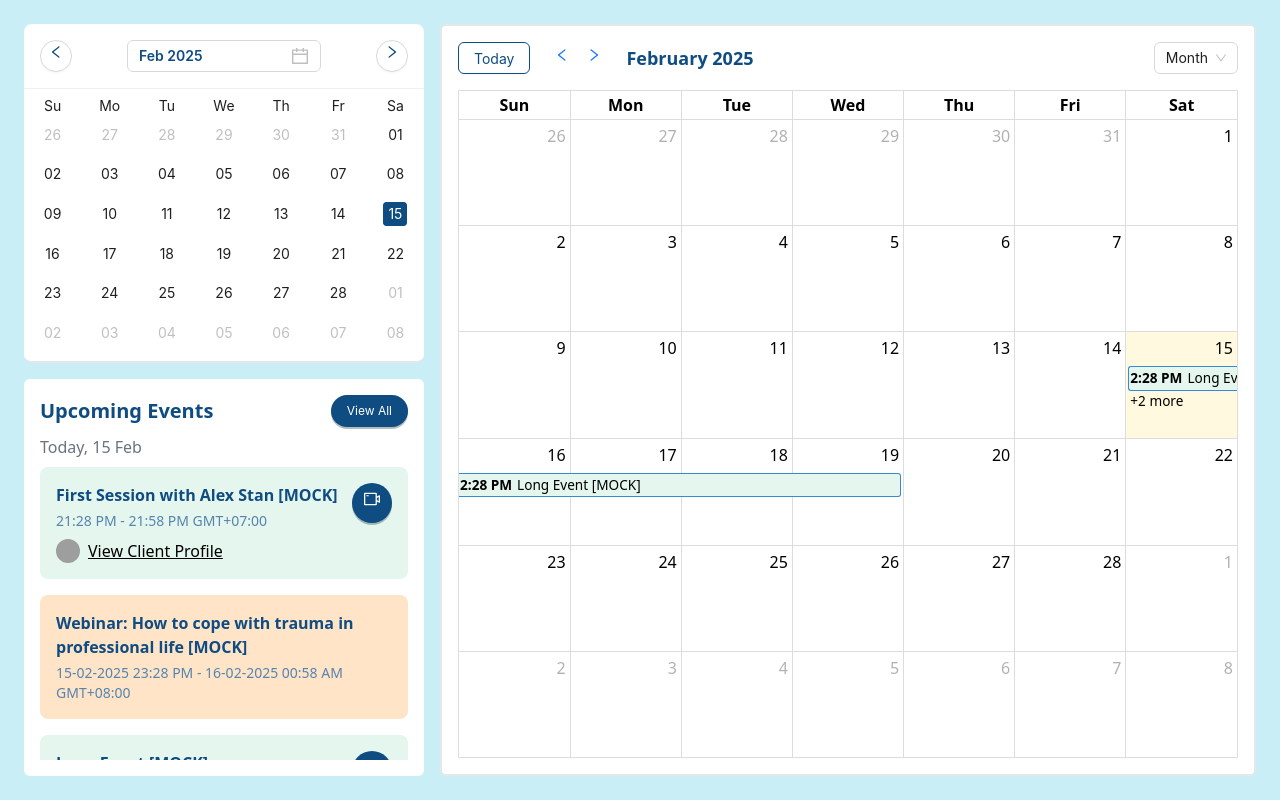
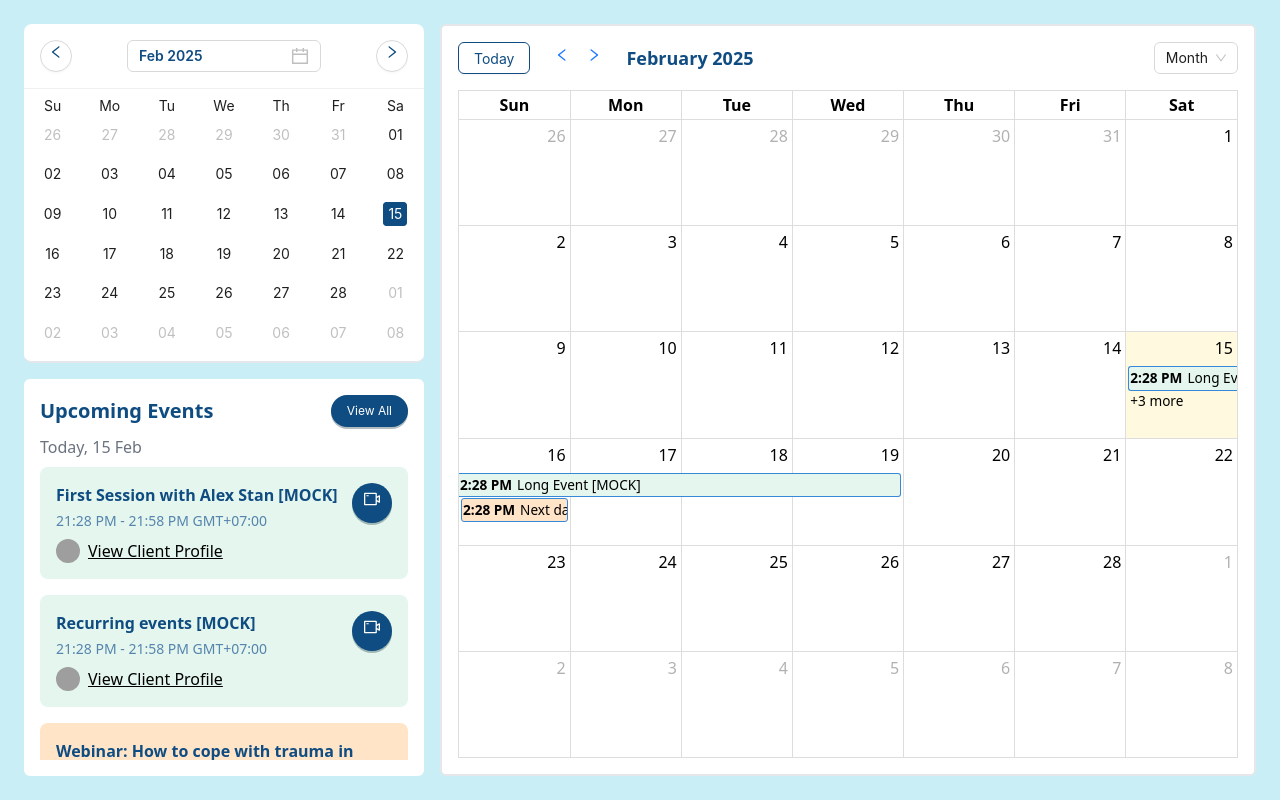
Before and after one commit to HieuHo-hdh/calendar-events, a React (Vite) app: page / in a window 1280 px wide. Built offline with nearby package versions, Linux system fonts and the light colour scheme; grey boxes are pictures that could not be loaded.

Commit message:
Filter today for upcoming events

```diff
--- a/src/components/Calendar/Modals/CreateEventModal.tsx
+++ b/src/components/Calendar/Modals/CreateEventModal.tsx
@@ -160,7 +160,7 @@ const CreateEventModal: FC<CreateEventModalProps> = ({
             <>
               <Form.Item
                 name="recurInterval"
-                label="Interval"
+                label="Repeat"
               >
                 <Select className="capitalize" popupClassName="capitalize" options={handleParseArrayToLabelValueArray(RECUR_EVENT_TYPES)} />
               </Form.Item>
--- /dev/null
+++ b/src/components/Calendar/Modals/EventDetailCard.tsx
@@ -0,0 +1,40 @@
+import { FC, useMemo } from "react"
+import { Tooltip } from "antd"
+import { Event } from "@/model/event.model"
+import { handleDisplayEventDuration } from "@/utils/dateTime.util"
+import { EVENT_TYPE } from "@/constants/event.constant"
+
+type EventCardProps = {
+  event: Event
+}
+
+const EventDetailCard: FC<EventCardProps> = ({ event }) => {
+  const displayDuration = useMemo(() => handleDisplayEventDuration(event), [event.start, event.end])
+  return (
+    <div className="rounded-lg p-4" style={{ backgroundColor: event.backgroundColor || "#FFE4C8" }}>
+      <div className="flex flex-col items-start text-left gap-2">
+        <Tooltip title={event.title}>
+          <span className="line-clamp-2 text-blue-dark font-semibold">{event.title}</span>
+        </Tooltip>
+        <span className="text-sm text-blue-light">
+          {displayDuration}
+        </span>
+      </div>
+      {
+        event.type === EVENT_TYPE.APPOINTMENT && event?.link && (
+          <a href={event.link!} className="text-blue-dark hover:text-blue-light underline cursor-pointer" target="_blank" rel="noopener noreferrer">{event.link!}</a>
+        )
+      }
+      {
+        event.type === EVENT_TYPE.APPOINTMENT && (
+          <div className="flex flex-row mt-2 gap-2">
+            <img src={event?.profile?.avatar} alt="img" className="w-6 rounded-full"/>
+            <a href={event?.profile?.profileUrl} className="underline cursor-pointer" target="_blank" rel="noopener noreferrer">{event?.profile?.name}</a>
+          </div>
+        )
+      }
+    </div>
+  )
+}
+
+export default EventDetailCard
--- a/src/components/Calendar/Modals/EventDetailModal.tsx
+++ b/src/components/Calendar/Modals/EventDetailModal.tsx
@@ -7,7 +7,7 @@ import { EVENT_TYPE, EVENT_TYPES, RECUR_EVENT_TYPES } from "@/constants/event.co
 import { Event } from "@/model/event.model";
 import { handleParseArrayToLabelValueArray } from "@/utils/array.util";
 import { handleParseTimezoneToLabelValueArray } from "@/utils/timezone.util";
-import EventCard from "@/components/Calendar/UpcomingEvents/EventCard";
+import EventDetailCard from "./EventDetailCard";
 
 const { RangePicker } = DatePicker;
 
@@ -89,7 +89,7 @@ const EventDetailModal: FC<EventDetailModalProps> = ({
     >
       {
         !isEdit ? (
-          <EventCard event={eventInfo} />
+          <EventDetailCard event={eventInfo} />
         ) : (
           <Form
             form={formEditEvent}
@@ -188,7 +188,7 @@ const EventDetailModal: FC<EventDetailModalProps> = ({
                 <>
                   <Form.Item
                     name="recurInterval"
-                    label="Interval"
+                    label="Repeat"
                     rules={[
                       {
                         required: true,
--- a/src/components/Calendar/UpcomingEvents/EventsList.tsx
+++ b/src/components/Calendar/UpcomingEvents/EventsList.tsx
@@ -1,15 +1,17 @@
 import { FC, useContext } from "react"
 import EventCard from "@/components/Calendar/UpcomingEvents/EventCard"
 import { AppContext } from "@/context/appContext";
+import dayjs from "dayjs";
 
 const EventsList: FC = () => {
   const appContext = useContext(AppContext);
   if (!appContext) throw new Error("Context is undefined");
   const { state: { events } } = appContext ?? {};
+  const todayEvents = events.filter((event) => dayjs(event.start).isSame(dayjs(), 'd'))
 
   return (
     <div className="flex-1 flex flex-col gap-4 overflow-auto">
-      {events.map((event) => <EventCard event={event} key={event._id}/>)}
+      {todayEvents.map((event) => <EventCard event={event} key={event._id}/>)}
     </div>
   )
 }
--- a/src/mocks/Events.mock.tsx
+++ b/src/mocks/Events.mock.tsx
@@ -6,6 +6,23 @@ export const mockEvents: Event[] = [
   {
     _id: Math.random().toString(),
     title: 'First Session with Alex Stan [MOCK]',
+    type: EVENT_TYPE.APPOINTMENT,
+    start: dayjs().toISOString(),
+    end: dayjs().add(0.5, 'h').toISOString(),
+    link: 'https://meet.google.com/landing',
+    profile: {
+      _id: Math.random().toString(),
+      name: 'Alex Stan',
+      avatar: 'https://cdn-icons-png.freepik.com/512/1010/1010047.png',
+      profileUrl: 'https://cdn-icons-png.freepik.com/512/1010/1010047.png',
+    },
+    backgroundColor: "#E4F6ED",
+    textColor: "black",
+    timezone: 'Asia/Bangkok',
+  },
+  {
+    _id: Math.random().toString(),
+    title: 'Recurring events [MOCK]',
     type: EVENT_TYPE.APPOINTMENT,
     start: dayjs().toISOString(),
     end: dayjs().add(0.5, 'h').toISOString(),
@@ -53,4 +70,15 @@ export const mockEvents: Event[] = [
     backgroundColor: "#E4F6ED",
     textColor: "black",
   },
+  {
+    _id: Math.random().toString(),
+    title: 'Next day [MOCK]',
+    type: EVENT_TYPE.WEBINAR,
+    start: dayjs().add(1, 'day').toISOString(),
+    end: dayjs().add(1, 'day').add(4, 'h').toISOString(),
+    link: 'https://www.eventbrite.sg/',
+    timezone: 'Asia/Singapore',
+    backgroundColor: "#FFE4C8",
+    textColor: "black",
+  },
 ]
```
